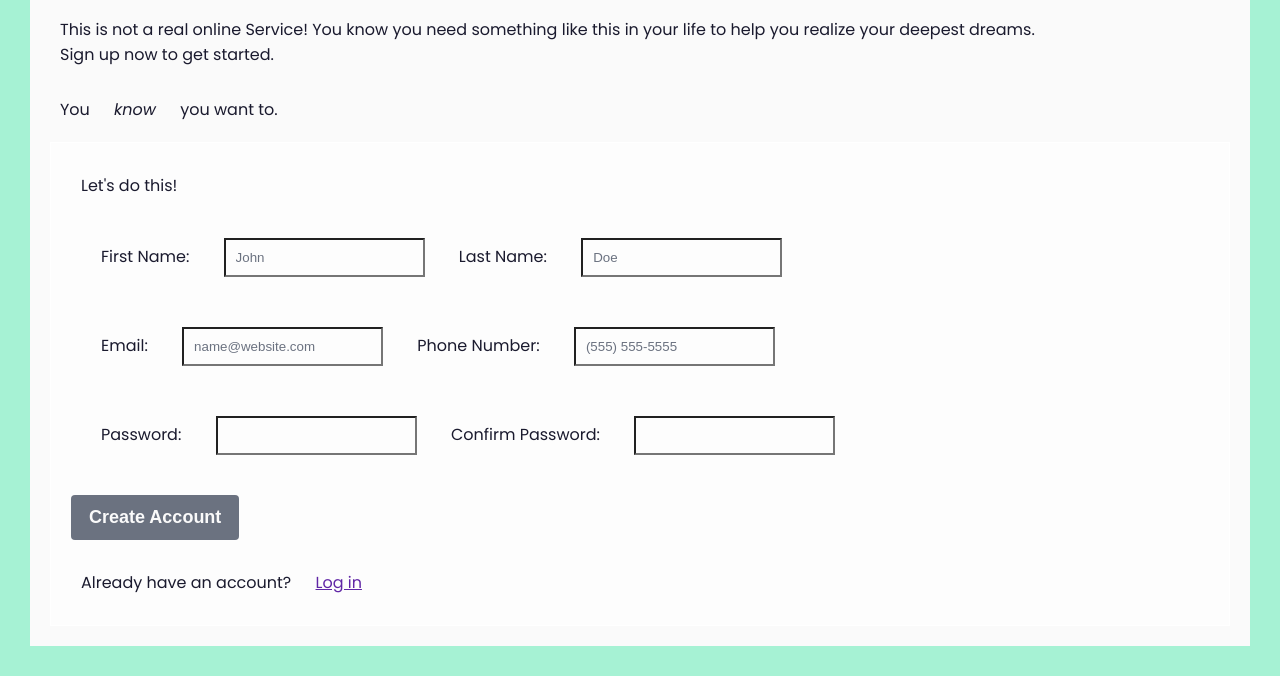
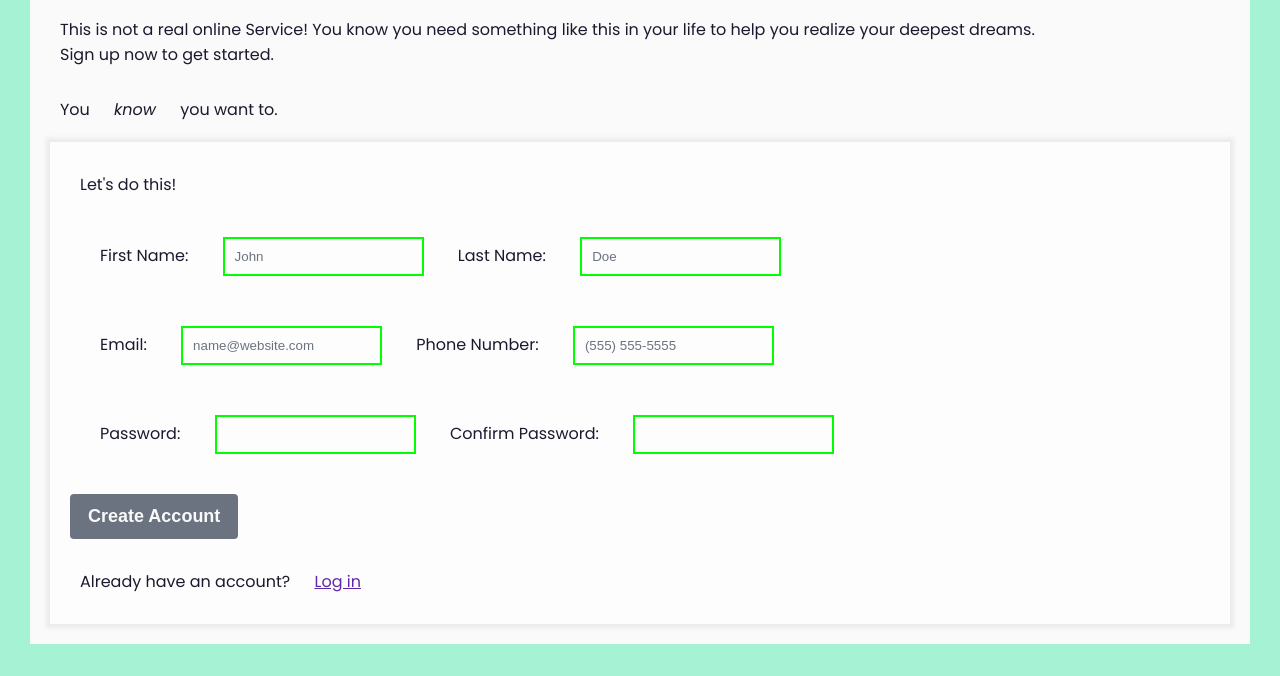
Before and after one commit to The-red-masque/fake-odin-signup, a plain HTML site: page index.html in a window 1280 px wide. Shown: the part 198-874 px from the top of the page. Drawn offline with Linux system fonts and the light colour scheme; a web font is replaced by a local one.

Commit message:
Added some valid and invalid colors.

```diff
--- a/style.css
+++ b/style.css
@@ -12,6 +12,7 @@
   --invalid: rgba(255, 0, 0);
   --valid: rgba(0, 255, 0);
   --transparent: rgba(0, 0, 0, 0);
+  --white-shadow: rgba(216, 216, 216, 0.44);
 }
 body {
   background-color: var(--off-white);
@@ -60,7 +61,7 @@ h2 {
 }
 p,
 em {
-  background-color: var(--transparent);
+  background-color: inherit;
   color: var(--primary-text);
 }
 em {
@@ -68,26 +69,31 @@ em {
 }
 form {
   background-color: var(--white);
-  border: 1px solid #fff;
+  /* border: 2px inset black; */
+  box-shadow: 0px 0px 4px 4px var(--white-shadow);
 }
-legend {
-  background-color: var(--transparent);
+legend,
+label,
+input {
+  background-color: inherit;
   color: var(--primary-text);
 }
 input {
-  background-color: var(--transparent);
+  border: 2px solid var(--white-shadow);
 }
+input:invalid {
+  border: 2px solid var(--invalid);
+}
+input:valid {
+  border: 2px solid var(--valid);
+}
+
 ::placeholder {
   color: var(--placeholder-text);
 }
 
-label {
-  background-color: var(--transparent);
-  color: var(--primary-text);
-}
 fieldset {
-  background-color: var(--transparent);
-  color: var(--primary-text);
+  background-color: inherit;
   border: none;
 }
 button {
@@ -105,6 +111,7 @@ button {
 button:hover {
   box-shadow: 0px 0px 4px 4px rgba(0, 0, 0, 0.44);
 }
+
 a {
   /* color: var(--white); */
   background-color: var(--transparent);
```
